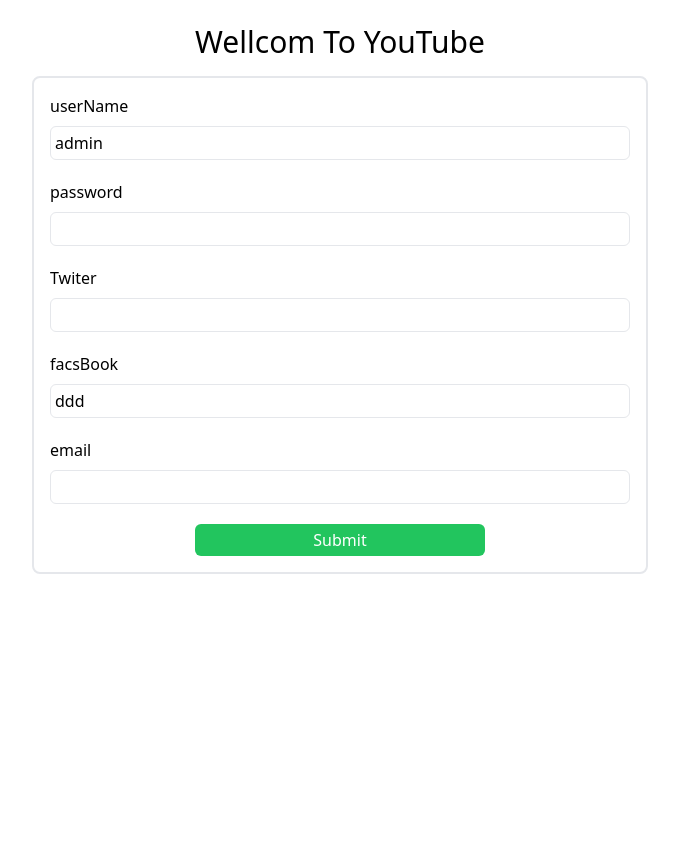
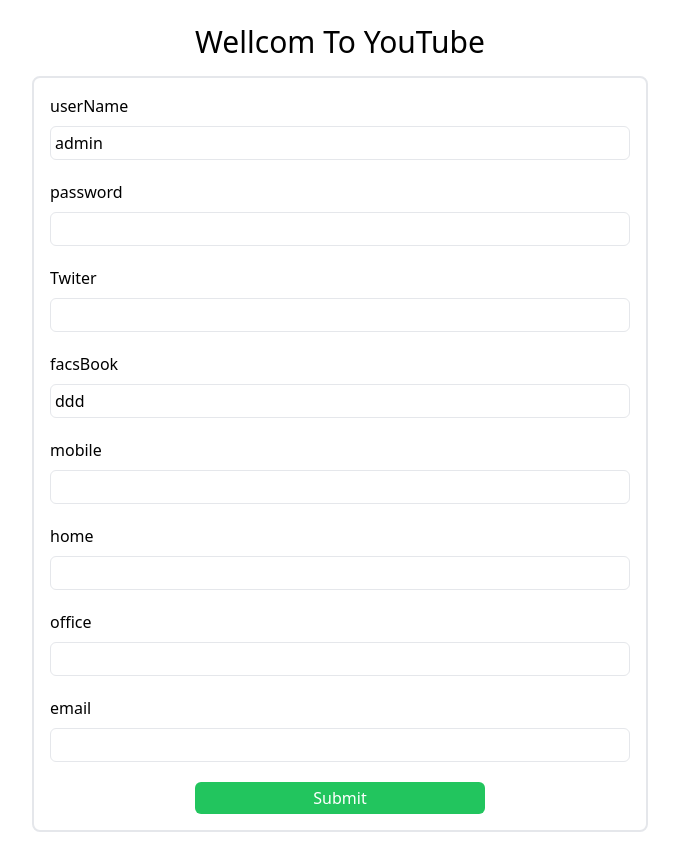
Before and after one commit to aeinmananni/react-hook-form, a React (Vite) app: page / in a window 1280 px wide. Shown: the whole page, without its empty margins (300-979 px from the left). Before the commit the page ends 800 px from the top, so only its background shows below. Built offline with nearby package versions, Linux system fonts and the light colour scheme.

Commit message:
Create Validtation Array

```diff
--- a/src/components/form-youtube/index.tsx
+++ b/src/components/form-youtube/index.tsx
@@ -20,6 +20,7 @@
         facbook: "ddd",
         twiter: "",
       },
+      phones: ["", "", ""],
     },
   });
 
@@ -60,12 +61,31 @@
           label="Twiter"
         />
         <Input
-          {...register("socialMedia.facbook", {
-            required: "facsBook الزامی است",
-          })}
+          {...register("socialMedia.facbook")}
           className={className}
           errors={errors && errors.socialMedia?.facbook?.message}
           label="facsBook"
+        />
+        <Input
+          {...register("phones.0")}
+          className={className}
+          errors={errors && errors.socialMedia?.facbook?.message}
+          label="mobile"
+          id="mobile"
+        />
+        <Input
+          {...register("phones.1")}
+          className={className}
+          errors={errors && errors.socialMedia?.facbook?.message}
+          label="home"
+          id="home"
+        />
+        <Input
+          {...register("phones.2")}
+          className={className}
+          errors={errors && errors.socialMedia?.facbook?.message}
+          label="office"
+          id="office"
         />
         <Input
           {...register("email", {
--- a/src/models.ts
+++ b/src/models.ts
@@ -8,4 +8,5 @@
             twiter?:string
             facbook?:string
      }
+     phones?:string[]
 }
```
